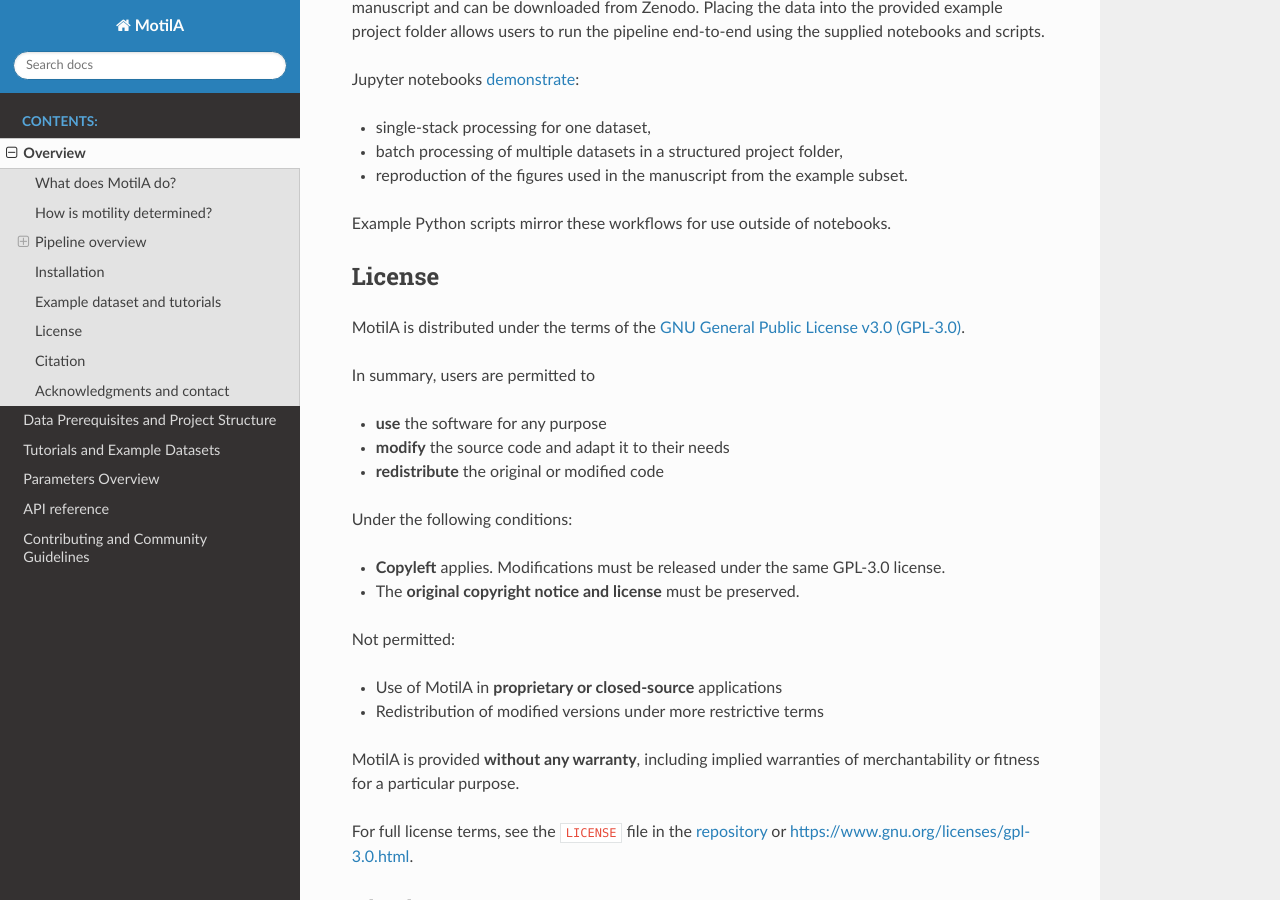
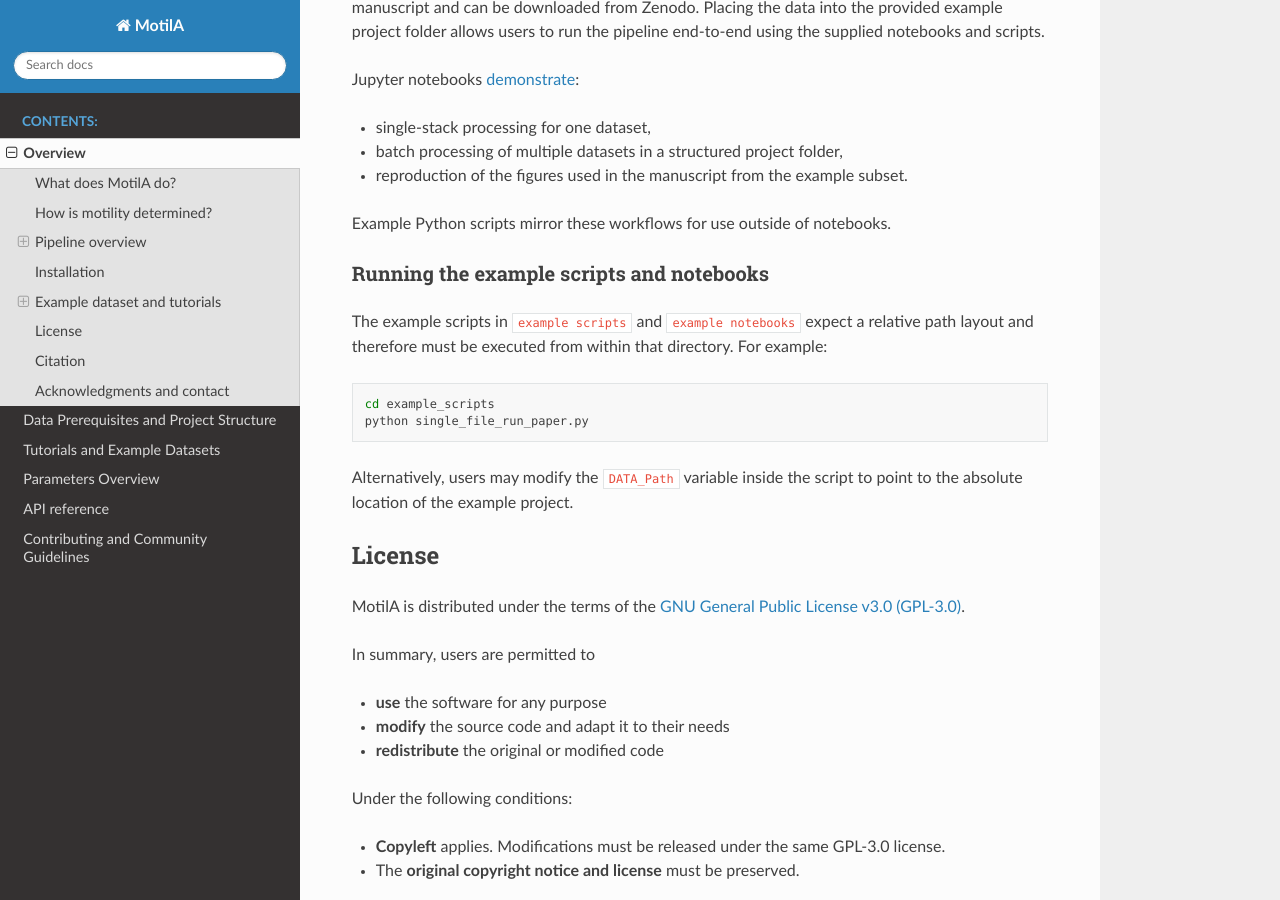
Before and after one commit to FabrizioMusacchio/MotilA, a Sphinx documentation site: the page built from docs/source/overview.rst, in a window 1280 px wide and 900 px high, scrolled down 4999 px. Built offline with Sphinx 7.4.7 and the Read the Docs theme 3.1.0, drawn with Linux system fonts in a browser that asks for light colours.

Commit message:
Add clarification to README on executing example scripts and DATA_Path behavior
This update extends the “Example data set and tutorials” section to explicitly document that example scripts must be executed from within the 'example scripts' directory due to their use of relative paths. A short code snippet illustrates the required workflow, and guidance is provided for users who prefer absolute paths by modifying DATA_Path. This addresses a reviewer comment and improves transparency and usability without altering existing functionality.

```diff
--- a/docs/source/overview.rst
+++ b/docs/source/overview.rst
@@ -192,6 +192,22 @@
 Example Python scripts mirror these workflows for use outside of notebooks.
 
 
+Running the example scripts and notebooks
+~~~~~~~~~~~~~~~~~~~~~~~~~~~~~~~~~~~~~~
+
+The example scripts in ``example scripts`` and ``example notebooks`` expect a relative path
+layout and therefore must be executed from within that directory. For example:
+
+.. code-block:: bash
+
+   cd example_scripts
+   python single_file_run_paper.py
+
+
+Alternatively, users may modify the ``DATA_Path`` variable inside the script to point
+to the absolute location of the example project.
+
+
 .. _license:
 
 License
```
Also changed, not shown: README.md (+9 -0 lines).
